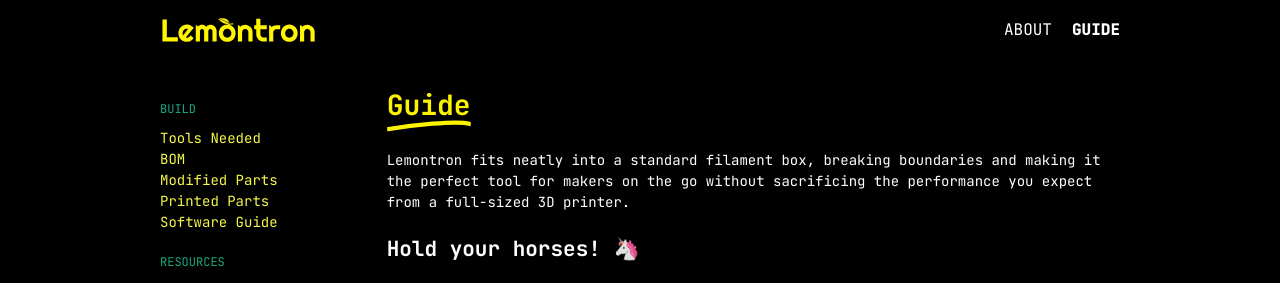
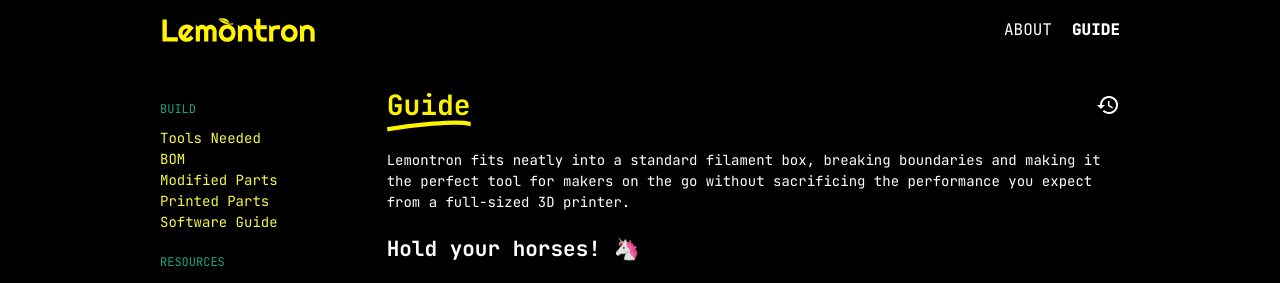
Before and after one commit to jamesloper/lemontron, a Jekyll site: the page built from guides.html, in a window 1280 px wide. Shown: the top 283 px of the page. Built offline with Jekyll 4.4.1, drawn with Linux system fonts in a browser that asks for light colours.

Commit message:
add view history link

```diff
--- a/_layouts/guide.html
+++ b/_layouts/guide.html
@@ -1,17 +1,12 @@
 ---
 layout: default
 ---
+
 
 {% assign sorted_guides = site.guides | sort: 'date' %}
 
 {% assign other_guides = sorted_guides | sort: 'date' | where: 'category', 'Other' %}
 {% assign hardware_guides = sorted_guides | sort: 'date' | where: 'category', 'Assembly' %}
-
-<!--<div class="breadcrumbs">-->
-<!--    <div class="wrapper">-->
-<!--        <a href="/lemontron/">Home</a> &rsaquo; {{ page.title }}-->
-<!--    </div>-->
-<!--</div>-->
 
 <div class="wrapper guides-page">
     <div class="sidebar">
@@ -34,15 +29,18 @@
         <header class="post-header">
             <h1 class="post-title p-name marker" itemprop="name headline">{{ page.title | escape }}</h1>
             <p class="post-meta">
-                <time class="dt-published" datetime="{{ page.date | date_to_xmlschema }}" itemprop="datePublished">
+                {% if page.date %}
+                <time class="dt-published" datetime="{{page.date | date_to_xmlschema}}" itemprop="datePublished">
                     {%- assign date_format = site.minima.date_format | default: "%b %-d, %Y" -%}
-                    {{ page.date | date: date_format }}
+                    {{page.date | date: date_format}}
                 </time>
+                {% endif %}
+                <a href="https://github.com/jamesloper/lemontron/commits/main/{{page.path}}" target="_blank" class="material-icons">history</a>
             </p>
         </header>
         <article class="h-entry" itemscope itemtype="http://schema.org/BlogPosting">
             <div class="post-content e-content" itemprop="articleBody">
-                {{ content }}
+                {{content}}
             </div>
 
             {%- if site.disqus.shortname -%}
--- a/styles.css
+++ b/styles.css
@@ -121,14 +121,15 @@
 .page-heading {font-size:32px;}
 .post-list {margin-left:0; list-style:none;}
 .post-list > li {margin-bottom:30px;}
-.post-meta {font-size:12px; text-transform:uppercase; font-weight:bold; opacity:.5;}
-.post-meta time {white-space:nowrap;}
+.post-meta time {white-space:nowrap; text-transform:uppercase; font-weight:bold;}
 .post-link {display:block; font-size:24px; font-family:Righteous, sans-serif;}
 
-.post-header {display:flex; align-items:center; justify-content:space-between; gap:20px; min-height:50px; color:#fff; margin-bottom:20px;}
+.post-header {display:flex; align-items:center; justify-content:space-between; gap:20px; min-height:50px; color:#fff; margin-bottom:20px; flex-wrap:wrap;}
 .post-header h1 {margin-bottom:0;}
 .post-header > * {margin:0;}
 .post-header .post-title {margin-bottom:0;}
+.post-header .post-meta {font-size:12px; display:flex; gap:10px; align-items:center;}
+.post-header .post-meta a {color:#fff;}
 
 .post-list-item {display:flex; gap:20px; align-items:center; flex-direction:column;}
 .post-list-item:not(:last-child) {margin-bottom:20px;}
```
